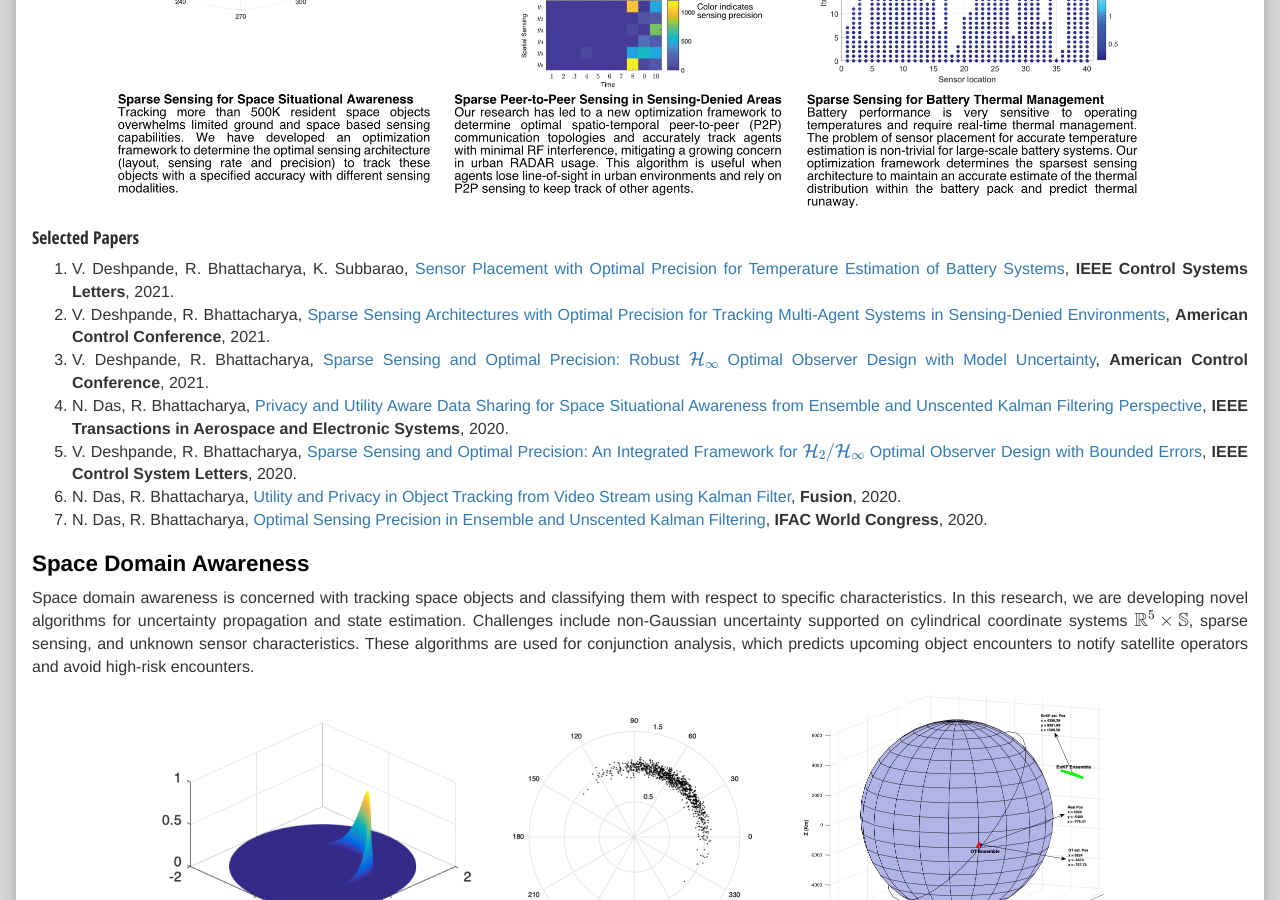
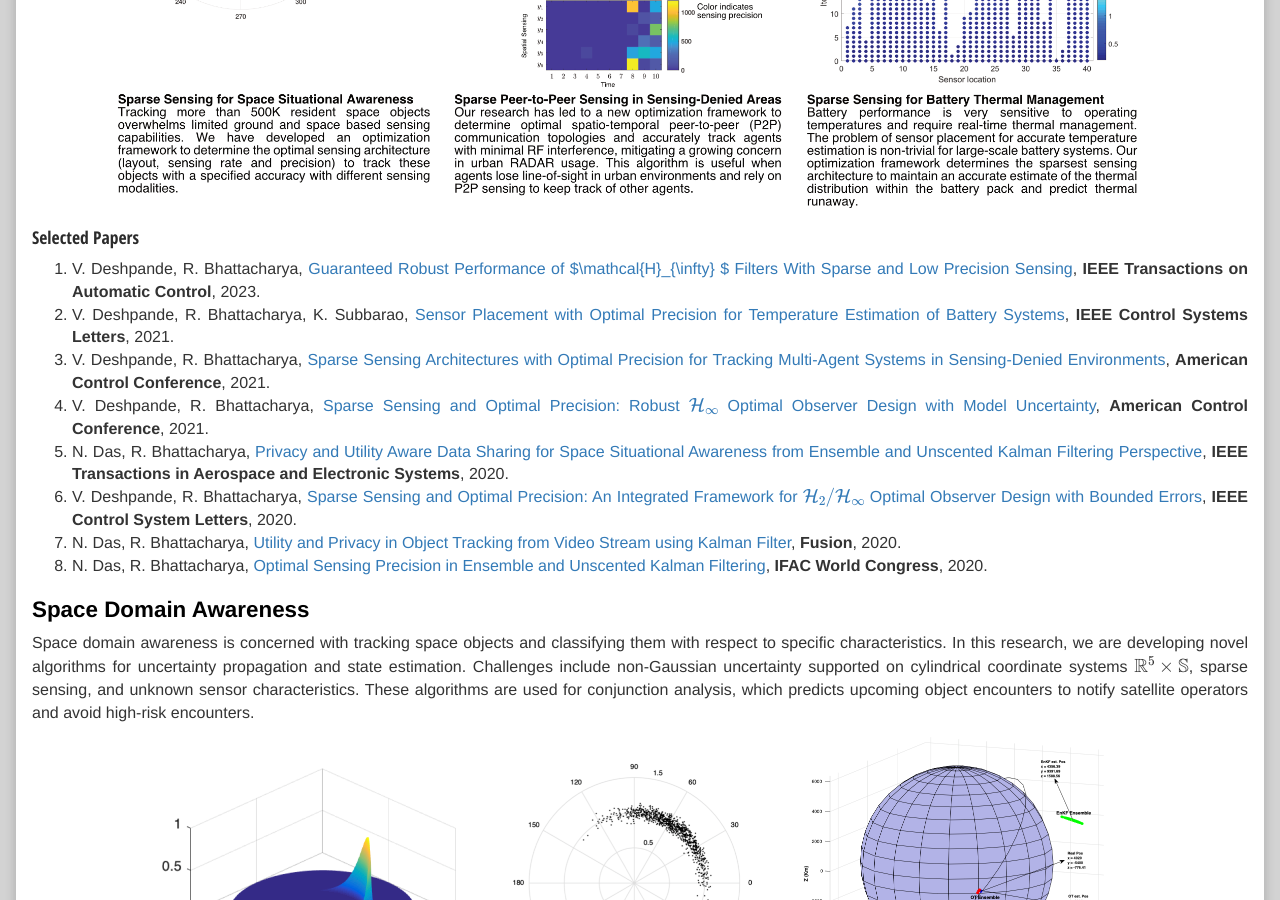
Before and after one commit to isrlab/isrlab.github.io, a Jekyll site: the page built from 01 index.md, in a window 1280 px wide and 900 px high, scrolled down 1411 px. Built offline with Jekyll 4.4.1, drawn with Linux system fonts in a browser that asks for light colours; nearby versions of some CDN libraries.

Commit message:
Papers updated.

```diff
--- a/01 index.md
+++ b/01 index.md
@@ -28,6 +28,7 @@ We are interested in determining sparse architectures for control and estimation
 
 ### Selected Papers
 
+  1. V. Deshpande, R. Bhattacharya, [Guaranteed Robust Performance of $\mathcal{H}_{\infty} $ Filters With Sparse and Low Precision Sensing](https://ieeexplore.ieee.org/document/10124983), **IEEE Transactions on Automatic Control**, 2023.
   1. V. Deshpande, R. Bhattacharya, K. Subbarao, [Sensor Placement with Optimal Precision for Temperature Estimation of Battery Systems](https://arxiv.org/pdf/2105.05976.pdf), **IEEE Control Systems Letters**, 2021.
   1. V. Deshpande, R. Bhattacharya, [Sparse Sensing Architectures with Optimal Precision for Tracking Multi-Agent Systems in Sensing-Denied Environments](https://arxiv.org/pdf/2103.00739.pdf), **American Control Conference**, 2021.
   1. V. Deshpande, R. Bhattacharya, [Sparse Sensing and Optimal Precision: Robust $$\mathcal{H}_\infty$$ Optimal Observer Design with Model Uncertainty](https://arxiv.org/pdf/2009.01930.pdf), **American Control Conference**, 2021.
```
Also changed, not shown: 03 publications.md (+1 -1 lines).
